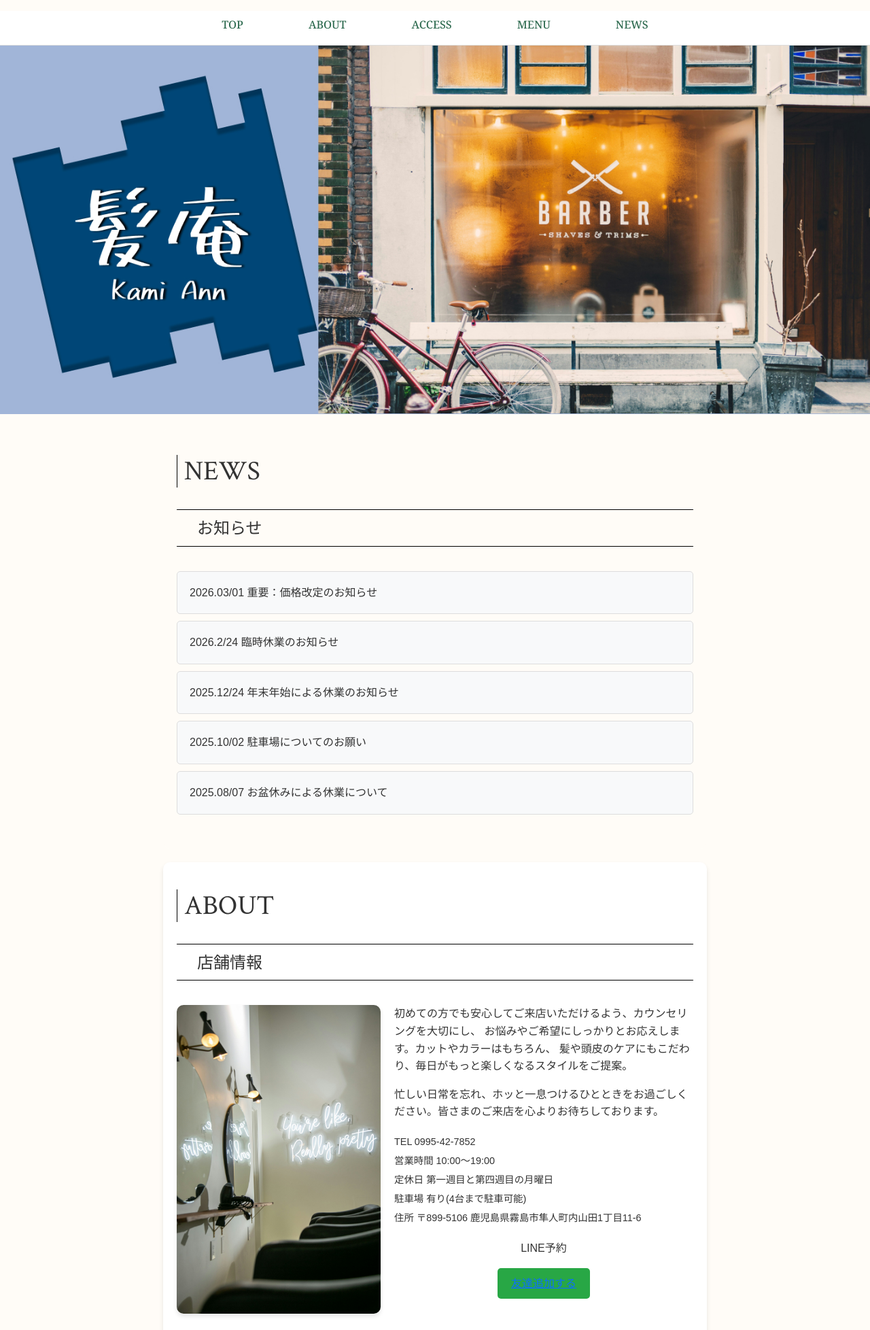
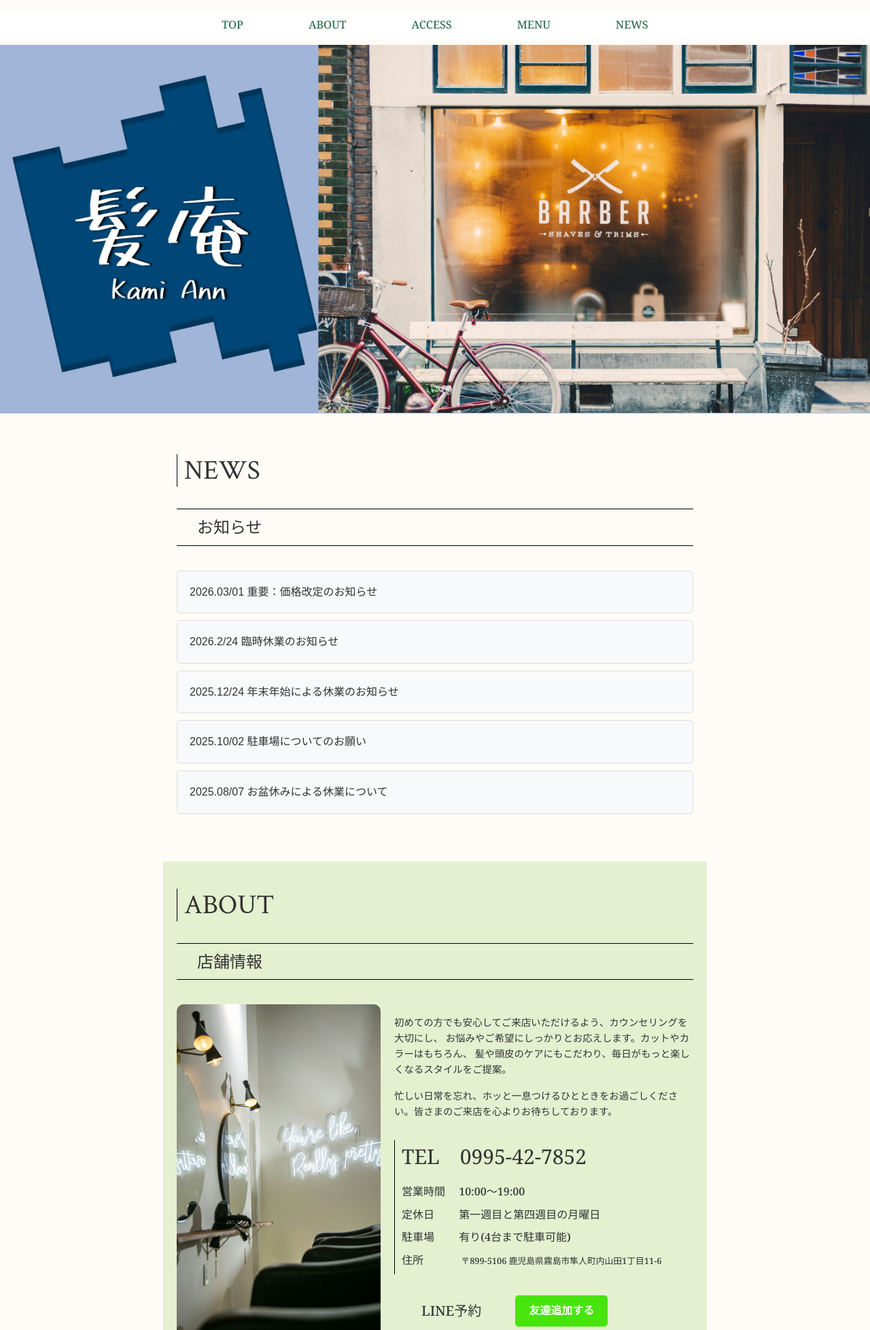
Before and after one commit to Naru081/salon-site, a PHP site: page /html/index.html in a window 1280 px wide. Shown: the top 1956 px of the page at 68% size. Run offline with PHP 8.4, Linux system fonts and the light colour scheme.

Commit message:
ABOUTセクションのデザイン完成
デザインの完成を終えました。

```diff
--- a/css/style.css
+++ b/css/style.css
@@ -35,9 +35,9 @@ h3 {
 /* ヘッダー */
 header {
     background-color: #ffffff; /* ヘッダー背景を白に */
-    border-bottom: 1px solid #ddd; /* 下線を追加 */
 }
 
+/* ナビゲーションのスタイル */
 .navbar-nav{
     margin-top: 1em;
     margin-bottom: 0.5em;
@@ -46,24 +46,20 @@ header {
     transition: color 0.3s ease; /* ホバー時のスムーズな色変更 */
     color: #2D6A4F;
 }
-
+/* FlexBoxの設定 */
 .nav-fill{
     display: flex; /* フレックスボックスを有効化 */
     justify-content: space-around; /* 等間隔で配置 */
     align-items: center; /* 垂直方向に中央揃え */
     padding:0; /* 不要な余白を削除 */
 }
-
 .nav-link{
     padding: 0.5em 3em; /* リンクの余白を調整 */
     color: #2D6A4F;
 }
-
 .nav-link:hover{
     color: #1B4D3E;;
 }
-
-
 /* ナビのフォント */
 .nav-link{
     font-family: "Noto Serif", serif;
@@ -73,13 +69,13 @@ header {
     font-variation-settings:"wdth" 100;
 }
 
-
 /* トップ画像 */
 #top-image img {
     width: 100%;
     height: auto;
     display: block;
 }
+
 
 /* NEWSセクション */
 #news {
@@ -90,12 +86,14 @@ header {
     border-radius: 10px;
 }
 
+/* ニュースリストの枠組み */
 .news-list {
     list-style: none;
     padding: 0;
     margin: 0;
 }
 
+/* ニュースリストの各アイテム */
 .news-item {
     background-color: #f8f9fa;
     padding: 18px;
@@ -104,65 +102,134 @@ header {
     border: 1px solid #ddd;
 }
 
+/* ダミーテキスト */
 .news-item p {
     margin: 0;
     font-size: 1em;
 }
 
+
 /* ABOUTセクション */
+/* セクションの枠組み */
 #about {
-    background-color: #fff; /* 背景色を白に */
+    background-color: #E4F0D0; /* 背景色を白に */
     padding: 40px 20px;
     margin: 20px auto;
     max-width: 800px;
-    border-radius: 10px;
-    box-shadow: 0 4px 6px rgba(0, 0, 0, 0.1);
 }
 
-
+/* テキストのFlexBox */
 .about-content {
     display: flex;
-    flex-wrap: wrap;
+    flex-direction: row;
     gap: 20px;
+    align-items: flex-start;
 }
 
+/* 店内写真 */
 .about-img img {
     width: 100%;
     max-width: 300px;
+    height: 500px;
+    object-fit: cover; /* 画像の比率を維持 */
     border-radius: 10px;
-    box-shadow: 0 4px 6px rgba(0, 0, 0, 0.1);
 }
 
-.about-text {
-    flex: 1;
+/* 画像とテキストのレイアウトを保つ */
+.info{
+    display: flex;
+    flex-direction: column; /* 縦並びに配置 */
+    gap: 15px; /* 要素間のスペース */
+    flex: 1; /* 残りのスペースを占有 */
 }
 
-.about-info {
-    margin-top: 20px;
-}
-
-.about-info p {
-    margin: 5px 0;
+/* 店舗紹介のレイアウト */
+div.about-text {
+    font-family: "Noto Serif", serif;
+    font-optical-sizing: auto;
+    font-weight: 500;
+    font-style: regular;
+    font-variation-settings:"wdth" 100;
+    margin: 1em 0;
+    margin-bottom: 0;
     font-size: 0.9em;
 }
 
-.linelink {
-    margin-top: 20px;
-    text-align: center;
+/* 店舗情報のレイアウト */
+div.about-info {
+    font-family: "Noto Serif", serif;
+    font-optical-sizing: auto;
+    font-weight: 500;
+    font-style: regular;
+    font-variation-settings:"wdth" 100;
+    margin: 0 0 1em 0;
+    border-left: solid 1px #000;
+}
+.about-info p{
+    margin-bottom: 0.5em;
+    padding-left: 10px;
+}
+.about-info span{
+    margin-left: 1em;
+}
+/* 電話番号のレイアウト */
+p.info-tal{
+    font-size: 30px;
+    font-weight: 400;
+}
+span.info-tel{
+    margin-left: 5em;
+}
+/* 営業時間のレイアウト */
+span.info-time{
+    margin-left: 1em;
+}
+/* 定休日のレイアウト */
+span.info-holl{
+    margin-left: 2em;
+}
+/* 駐車場のレイアウト */
+span.info-per{
+    margin-left: 2em;
+}
+/* 住所のレイアウト */
+span.info-st{
+    font-size: 0.8em;
+    margin-left: 4em;
 }
 
+/* LINEリンクのスタイル */
+.linelink {
+    display: flex; /* Flexboxを有効化 */
+    align-items: center; /* 垂直方向を中央揃え */
+    gap: 10px; /* 要素間のスペースを設定 */
+}
+.linelink p{
+    font-family: "Noto Serif", serif;
+    font-optical-sizing: auto;
+    font-weight: 500;
+    font-style: regular;
+    font-variation-settings:"wdth" 100;
+    font-size: 20px;
+    margin: 0;
+    margin-left: 40px;
+}
+/* ボタンのレイアウト */
 .linelink button {
-    background-color: #28a745;
-    color: #fff;
+    margin-left: 40px;
+    background-color: #47e40e;
+    padding: 10px 20px;
     border: none;
-    padding: 10px 20px;
     border-radius: 5px;
     cursor: pointer;
     font-size: 1em;
 }
-
-.linelink button:hover {
-    background-color: #218838;
+a.linelink{
+    text-decoration: none;
+    color: #fff;
+    font-family: "Kosugi Maru", sans-serif;
+    font-weight: 600;
+    font-style: bold;
 }
 
 /* MENUセクション */
--- a/html/index.html
+++ b/html/index.html
@@ -10,8 +10,10 @@
     <!-- Googleフォント読み込み -->
     <link rel="preconnect" href="https://fonts.googleapis.com">
     <link rel="preconnect" href="https://fonts.gstatic.com" crossorigin>
-    <link href="https://fonts.googleapis.com/css2?family=Noto+Serif:ital,wght@0,100..900;1,100..900&display=swap" rel="stylesheet">
-    <link href="https://fonts.googleapis.com/css2?family=Crimson+Text:ital,wght@0,400;0,600;0,700;1,400;1,600;1,700&display=swap" rel="stylesheet">
+    <link href="https://fonts.googleapis.com/css2?family=Noto+Serif:ital,wght@0,100..900;1,100..900&display=swap"
+        rel="stylesheet">
+        <link href="https://fonts.googleapis.com/css2?family=Crimson+Text:ital,wght@0,400;0,600;0,700;1,400;1,600;1,700&family=Kosugi+Maru&family=Noto+Serif:ital,wght@0,100..900;1,100..900&display=swap"
+        rel="stylesheet">
     <link rel="stylesheet" href="./../css/style.css">
     <title>Kamiann.com</title>
 </head>
@@ -82,19 +84,23 @@
                 <div class="about-img">
                     <img src="./../img/shop1.jpg" alt="店内の写真">
                 </div>
-                <div class="about-text">
-                    <p class="text1">
-                        初めての方でも安心してご来店いただけるよう、カウンセリングを大切にし、
-                        お悩みやご希望にしっかりとお応えします。カットやカラーはもちろん、
-                        髪や頭皮のケアにもこだわり、毎日がもっと楽しくなるスタイルをご提案。
-                    </p>
-                    <p class="text2">忙しい日常を忘れ、ホッと一息つけるひとときをお過ごしください。皆さまのご来店を心よりお待ちしております。</p>
+                <div class="info">
+                    <!-- 店舗の説明 -->
+                    <div class="about-text">
+                        <p>
+                            初めての方でも安心してご来店いただけるよう、カウンセリングを大切にし、
+                            お悩みやご希望にしっかりとお応えします。カットやカラーはもちろん、
+                            髪や頭皮のケアにもこだわり、毎日がもっと楽しくなるスタイルをご提案。
+                        </p>
+                        <p>忙しい日常を忘れ、ホッと一息つけるひとときをお過ごしください。皆さまのご来店を心よりお待ちしております。</p>
+                    </div>
+                    <!-- 店舗の情報 -->
                     <div class="about-info">
-                        <p>TEL <span class="info">0995-42-7852</span></p>
-                        <p>営業時間 <span class="info">10:00〜19:00</span></p>
-                        <p>定休日 <span class="info">第一週目と第四週目の月曜日</span></p>
-                        <p>駐車場 <span class="info">有り(4台まで駐車可能)</span></p>
-                        <p>住所 <span class="info">〒899-5106 鹿児島県霧島市隼人町内山田1丁目11-6</spam>
+                        <p class="info-tal">TEL<span class="info-tal">0995-42-7852</span></p>
+                        <p>営業時間 <span class="info-time">10:00〜19:00</span></p>
+                        <p>定休日 <span class="info-holl">第一週目と第四週目の月曜日</span></p>
+                        <p>駐車場 <span class="info-per">有り(4台まで駐車可能)</span></p>
+                        <p>住所 <span class="info-st">〒899-5106 鹿児島県霧島市隼人町内山田1丁目11-6</spam>
                         </p>
                     </div>
                     <!-- LINEのリンク -->
```
